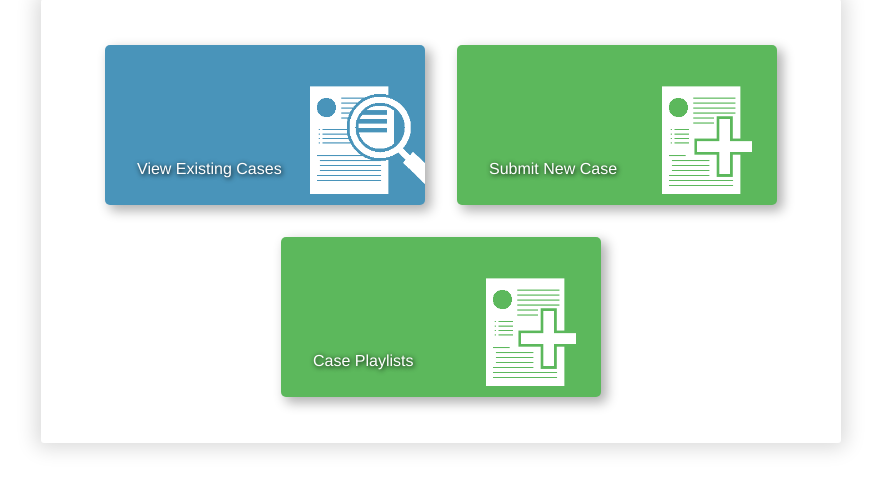
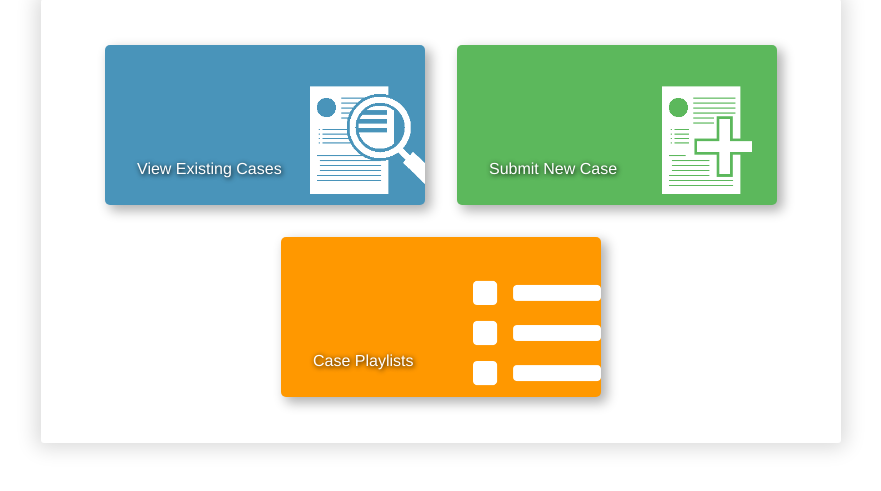
Before and after one commit to 320011/case, a Django app: page / in a window 1280 px wide. Shown: the part 123-614 px from the top of the page, without its empty margins (199-1080 px from the left). Run offline with Django 3.2, Linux system fonts and the light colour scheme; style sheets or scripts are compiled from the project's sources; some libraries are stand-ins or nearby versions.

Commit message:
Create button for homepage for playlist and css

```diff
--- a/core/static/scss/_index.scss
+++ b/core/static/scss/_index.scss
@@ -76,6 +76,17 @@ $block-box-shadow: 5px 5px 12px 1px rgba(0, 0, 0, 0.3);
   }
 }
 
+#action-playlist {
+  $c: #ff9800;
+  background-image: url("/static/img/playlist.png");
+  background-color: $c;
+
+  &:hover {
+    background-size: auto 70%;
+    background-color: darken($c, 10%);
+  }
+}
+
 #action-admin {
   $c: #b33e3e;
   background-image: url("/static/img/admin.png");
--- a/core/static/templates/index.html
+++ b/core/static/templates/index.html
@@ -24,7 +24,7 @@
             </div>
             <div class="action-container">
                 <a class="action-link" href="{% url "cases:playlist-landing" %}">
-                    <div class="action-card" id="action-create">
+                    <div class="action-card" id="action-playlist">
                         <p class="action-title">Case Playlists</p>
                     </div>
                 </a>
```
Also changed, not shown: core/static/img/playlist.png (added).
